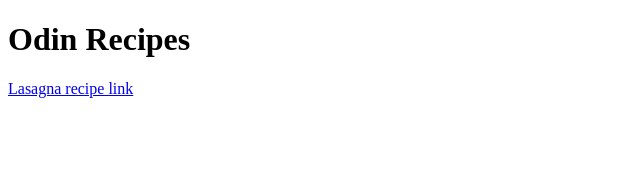
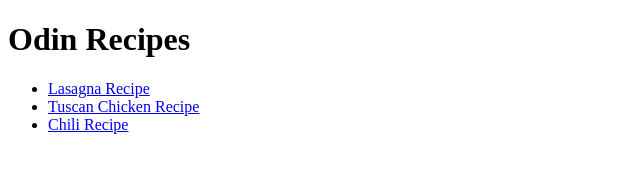
Before and after one commit to jgaul1989/odin-recipes, a plain HTML site: page index.html in a window 1280 px wide. Shown: the whole page, without its empty margins (0-640 px from the left). Drawn offline with Linux system fonts and the light colour scheme.

Commit message:
Added links to new recipes
Added links to the chili and tuscan chicken recipes

```diff
--- a/index.html
+++ b/index.html
@@ -1,18 +1,24 @@
 <!DOCTYPE html>
 <html lang="en">
+
 <head>
     <meta charset="UTF-8">
     <meta name="viewport" content="width=device-width, initial-scale=1.0">
     <title>Odin Recipes</title>
 </head>
+
 <body>
 
     <h1>Odin Recipes</h1>
     <div>
-        <p>
-            <a href="recipes/lasagna.html">Lasagna recipe link</a>
-        </p>
+        <ul>
+            <li><a href="recipes/lasagna.html">Lasagna Recipe</a></li>
+            <li><a href="recipes/tuscan-chicken.html">Tuscan Chicken Recipe</a></li>
+            <li><a href="recipes/lasagna.html">Chili Recipe</a></li>
+        </ul>
+
     </div>
 
 </body>
+
 </html>
```
